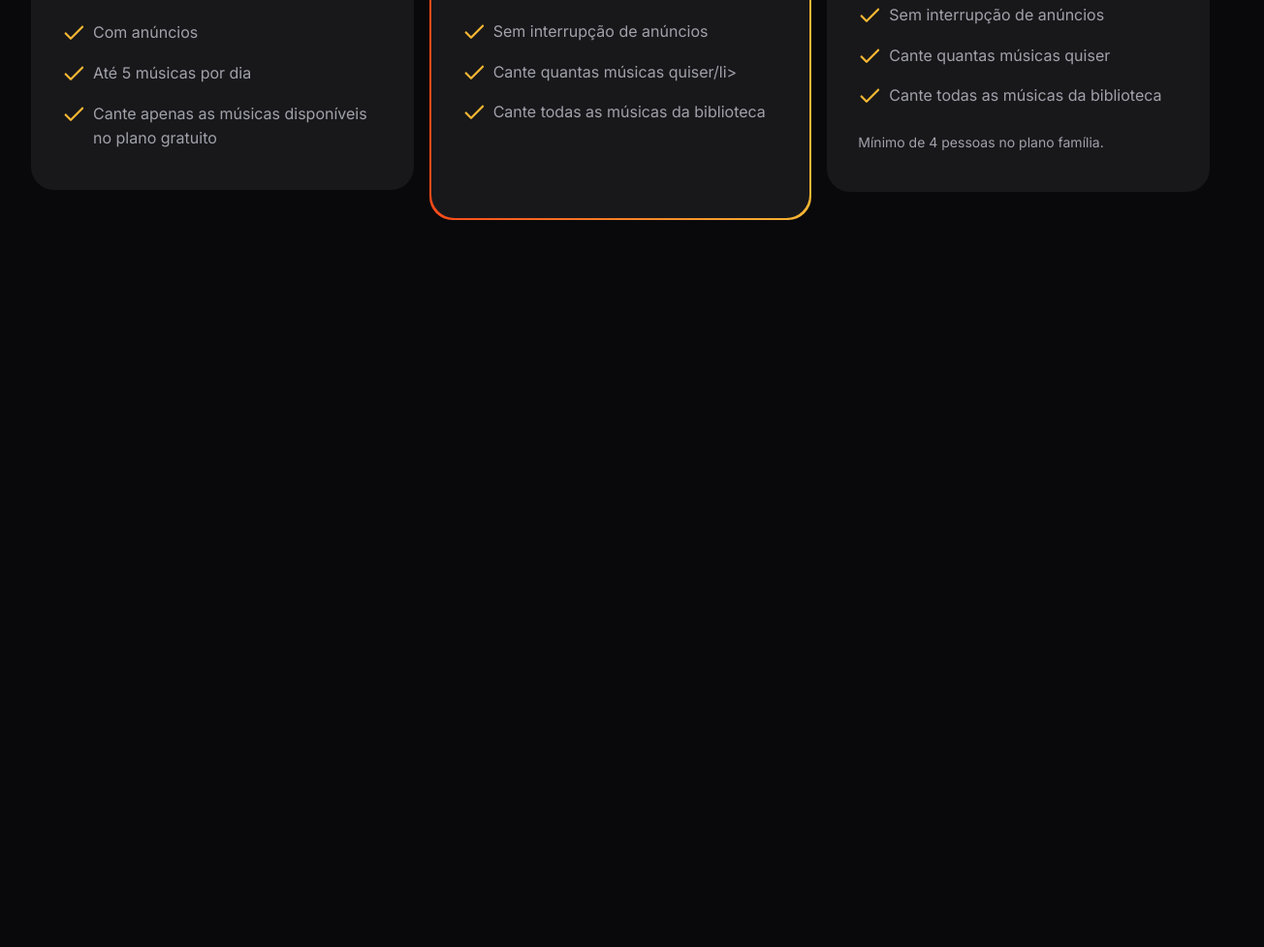
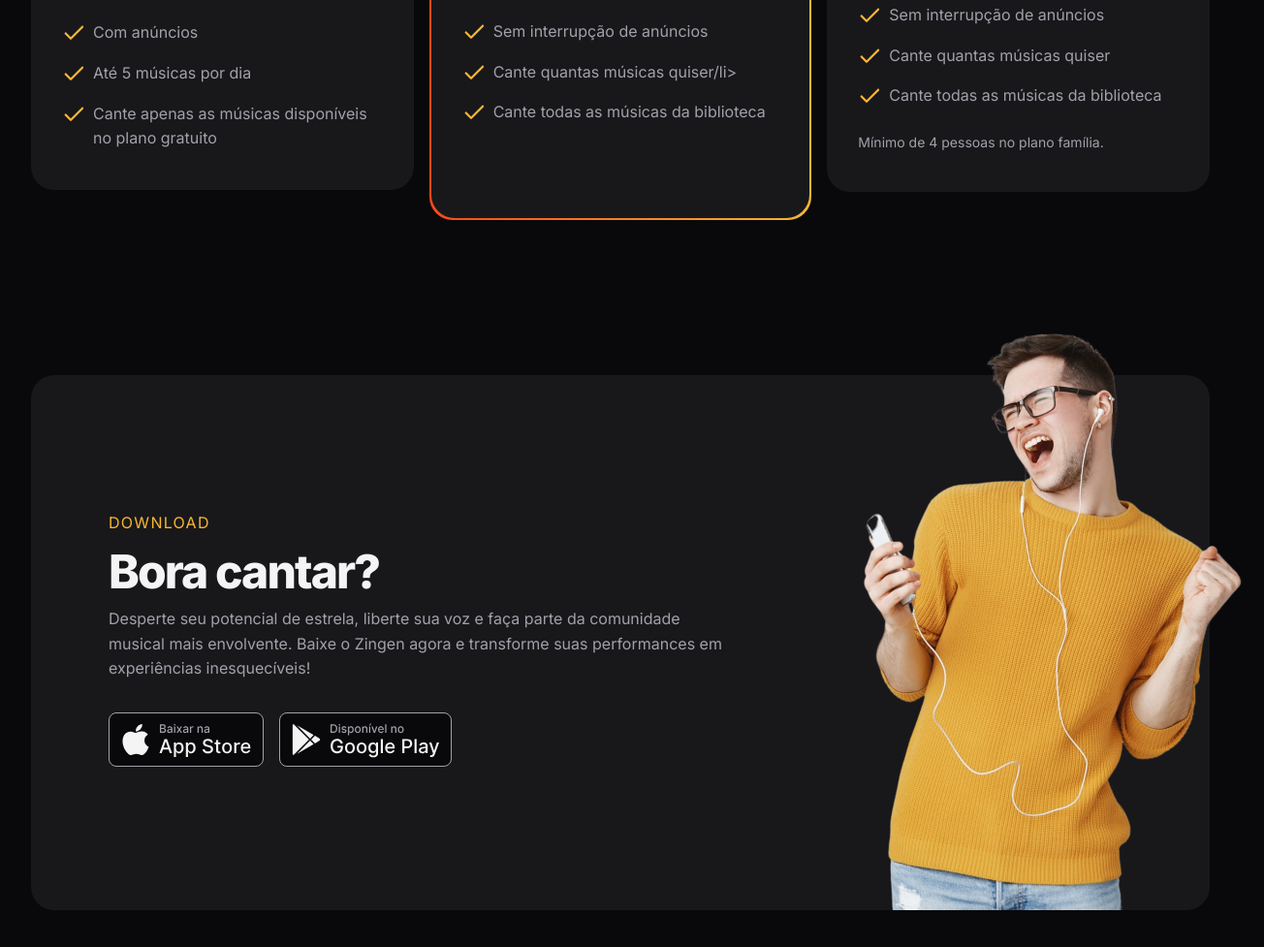
Before and after one commit to SecondzzMSF/projetoLanding, a plain HTML site: page index.html in a window 1280 px wide. Shown: the part 3218-4195 px from the top of the page at 97% size, 1304 px wide, since content can reach past the window. Before the commit the page ends 3525 px from the top, so only its background shows below. Drawn offline with Linux system fonts and the light colour scheme.

Commit message:
seção download

```diff
--- a/index.html
+++ b/index.html
@@ -164,5 +164,29 @@
         </div>
       </div>
     </section>
+    <section id="download">
+      <div class="container py-xl">
+        <div class="card px-lg items-center even-columns">
+          <div>
+            <header>
+              <strong>download</strong>
+              <h2>Bora cantar?</h2>
+            </header>
+            <p>
+              Desperte seu potencial de estrela, liberte sua voz e faça parte da comunidade musical mais envolvente. Baixe o Zingen agora e transforme suas performances em experiências inesquecíveis!
+            </p>
+
+        <div class="buttons flex gap-1">
+          <a href="#">
+            <img src="assets/apple-store.svg" alt="Baixar da apple store">
+          </a>
+          <a href="#">
+            <img src="assets/play-store.svg" alt="Baixar da play store">
+          </a>
+        </div>
+      </div>
+      <img src="assets/rapaz-ouvindo-musica-com-fones-de-ouvido-e-cantando-no-aplicativo-de-karaoke-removebg 1.png" alt="">
+    </div>
+    </section>
   </body>
 </html>
--- /dev/null
+++ b/styles/download.css
@@ -0,0 +1,34 @@
+#download {
+ .card {
+    padding: 3rem 1.5rem 15rem;
+    position: relative;
+
+
+  & > img {
+    width: 14.5rem;
+    position: absolute;
+    bottom: 0;
+    right: -3.5rem;
+    }
+  }
+
+  .buttons {
+    flex-wrap: wrap;
+    margin-top: 2rem;
+  }
+
+  @media (width >= 80em) {
+    .card {
+      padding: 8.75rem 5rem;
+
+
+    & > div:nth-child(1) {
+      max-width: 40rem;
+    }
+
+    & > img {
+      width: 29.125rem;
+      }
+    }
+  }
+}
--- a/styles/global.css
+++ b/styles/global.css
@@ -49,6 +49,7 @@ html {
   font-size: var(--fs-base);
   line-height: 1.6;
   color: var(--text-primary);
+  overflow-x: hidden;
 }
 
 body {
--- a/styles/index.css
+++ b/styles/index.css
@@ -9,3 +9,4 @@
 @import url(cards.css);
 @import url(features.css) (width >= 80rem);
 @import url(pricing.css);
+@import url(download.css);
```
Also changed, not shown: assets/apple-store.svg (added), assets/play-store.svg (added).
